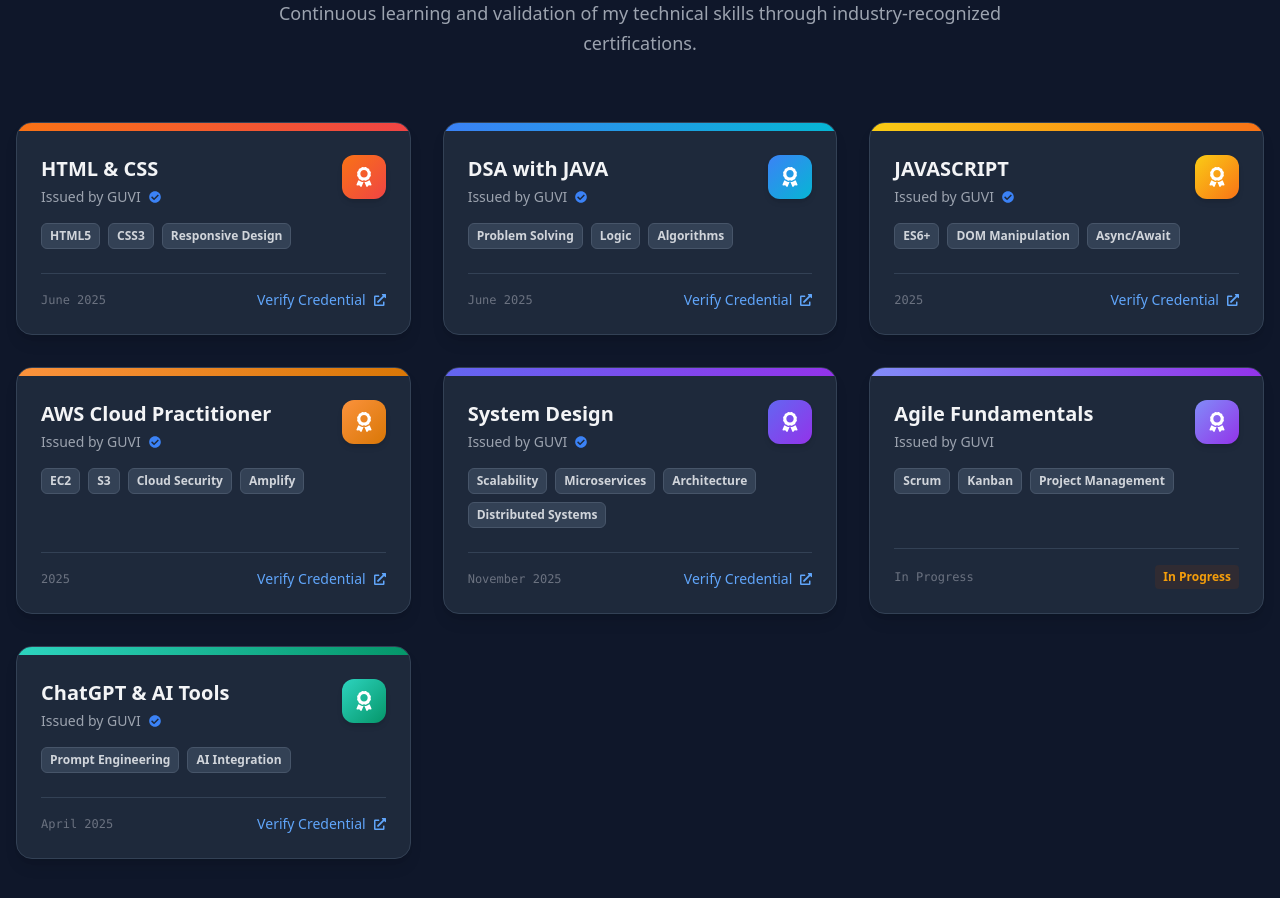
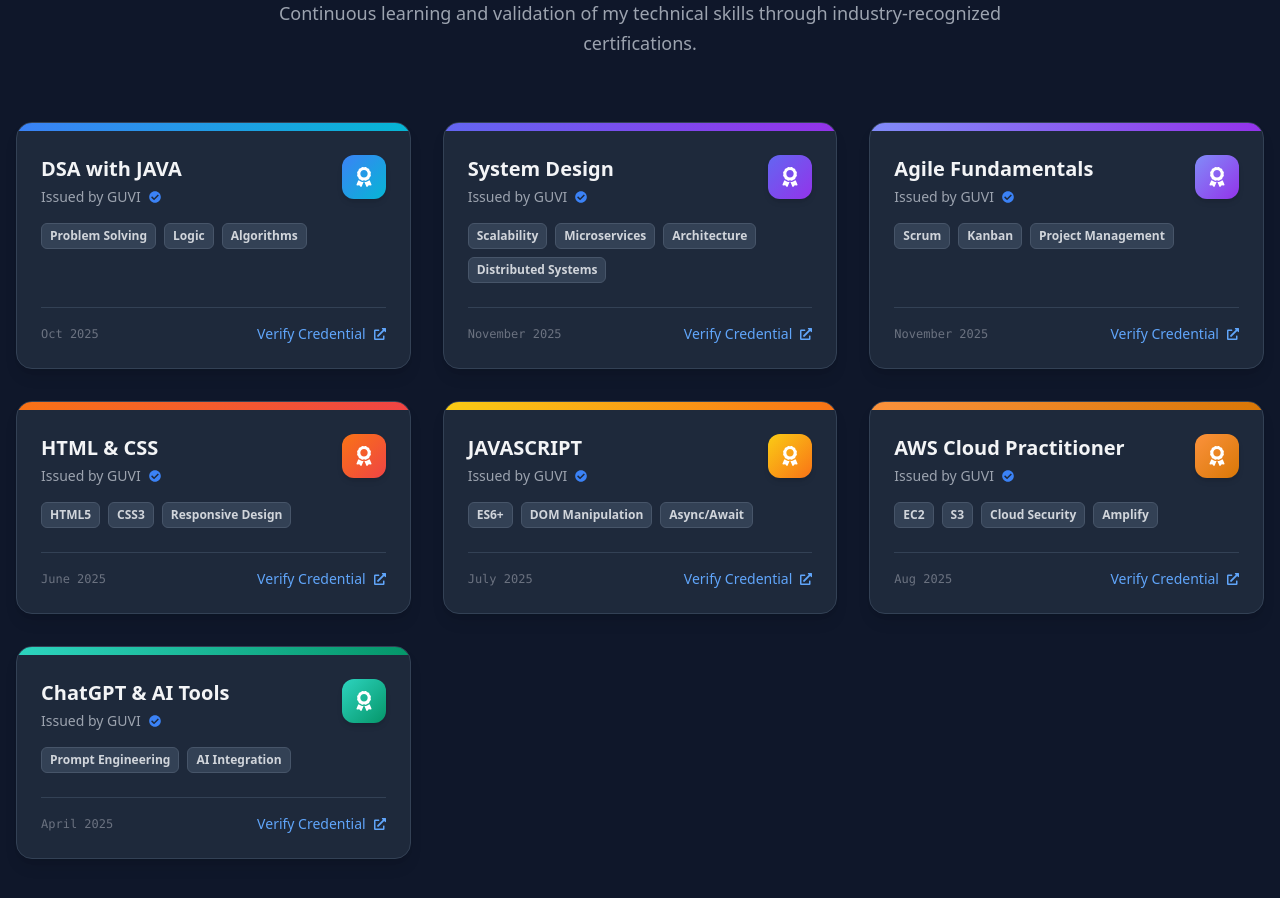
Before and after one commit to rachitsharma300/rachit-portfolio, a React (Vite) app: page / in a window 1280 px wide. Shown: the part 10720-11618 px from the top of the page. Built offline with nearby package versions, Linux system fonts and the light colour scheme.

Commit message:
feat: add Agile certification

```diff
--- a/src/sections/Certifications.jsx
+++ b/src/sections/Certifications.jsx
@@ -1,7 +1,40 @@
+// eslint-disable-next-line no-unused-vars
 import { motion } from "framer-motion";
 import { FaExternalLinkAlt, FaAward, FaCheckCircle } from "react-icons/fa";
 
 const certifications = [
+  {
+    id: "H57k6659AU51MnP998",
+    title: "DSA with JAVA",
+    issuer: "GUVI",
+    date: "Oct 2025",
+    link: "https://www.guvi.in/share-certificate/H57k6659AU51MnP998",
+    skills: ["Problem Solving", "Logic", "Algorithms"],
+    gradient: "from-blue-500 to-cyan-500",
+  },
+  {
+    id: "Y71734xG6H3A7r36j4",
+    title: "System Design",
+    issuer: "GUVI",
+    date: "November 2025",
+    link: "https://www.guvi.in/share-certificate/Y71734xG6H3A7r36j4",
+    skills: [
+      "Scalability",
+      "Microservices",
+      "Architecture",
+      "Distributed Systems",
+    ],
+    gradient: "from-indigo-500 to-purple-600",
+  },
+    {
+    id: "16F37373865JS8t09T",
+    title: "Agile Fundamentals",
+    issuer: "GUVI",
+    date: "November 2025",
+    link: "https://www.guvi.in/share-certificate/16F37373865JS8t09T",
+    skills: ["Scrum", "Kanban", "Project Management"],
+    gradient: "from-indigo-400 to-purple-600",
+  },
   {
     id: "EnS6Qap2781571j740",
     title: "HTML & CSS",
@@ -11,51 +44,25 @@ const certifications = [
     skills: ["HTML5", "CSS3", "Responsive Design"],
     gradient: "from-orange-500 to-red-500",
   },
-  {
-    id: "H57k6659AU51MnP998",
-    title: "DSA with JAVA",
-    issuer: "GUVI",
-    date: "June 2025",
-    link: "https://www.guvi.in/share-certificate/H57k6659AU51MnP998",
-    skills: ["Problem Solving", "Logic", "Algorithms"],
-    gradient: "from-blue-500 to-cyan-500",
-  },
+
   {
     id: "JY4W34O75461MdD01Z",
     title: "JAVASCRIPT",
     issuer: "GUVI",
-    date: "2025",
+    date: "July 2025",
     link: "https://www.guvi.in/share-certificate/JY4W34O75461MdD01Z",
     skills: ["ES6+", "DOM Manipulation", "Async/Await"],
     gradient: "from-yellow-400 to-orange-500",
   },
+
   {
     id: "Y48F1W850h7m515B8A",
     title: "AWS Cloud Practitioner",
     issuer: "GUVI",
-    date: "2025",
+    date: "Aug 2025",
     link: "https://www.guvi.in/share-certificate/Y48F1W850h7m515B8A",
     skills: ["EC2", "S3", "Cloud Security", "Amplify"],
     gradient: "from-orange-400 to-amber-600",
-  },
-  {
-    id: "Y71734xG6H3A7r36j4",
-    title: "System Design",
-    issuer: "GUVI",
-    date: "November 2025",
-    link: "https://www.guvi.in/share-certificate/Y71734xG6H3A7r36j4",
-    skills: ["Scalability", "Microservices", "Architecture", "Distributed Systems"],
-    gradient: "from-indigo-500 to-purple-600",
-  },
-  {
-    id: "Coming Soon 2",
-    title: "Agile Fundamentals",
-    issuer: "GUVI",
-    date: "In Progress",
-    link: "https://www.guvi.in/",
-    skills: ["Scrum", "Kanban", "Project Management"],
-    gradient: "from-indigo-400 to-purple-600",
-    isPending: true,
   },
   {
     id: "0Kc2Ww1C6s412474u1",
@@ -65,7 +72,7 @@ const certifications = [
     link: "https://www.guvi.in/share-certificate/0Kc2Ww1C6s412474u1",
     skills: ["Prompt Engineering", "AI Integration"],
     gradient: "from-teal-400 to-emerald-600",
-  }
+  },
 ];
 
 const CertificateCard = ({ cert, index }) => {
@@ -93,11 +100,16 @@ const CertificateCard = ({ cert, index }) => {
                 Issued by {cert.issuer}
               </span>
               {!cert.isPending && (
-                <FaCheckCircle className="text-blue-500 text-xs" title="Verified" />
+                <FaCheckCircle
+                  className="text-blue-500 text-xs"
+                  title="Verified"
+                />
               )}
             </div>
           </div>
-          <div className={`p-3 rounded-xl bg-gradient-to-br ${cert.gradient} bg-opacity-10 text-white shadow-md`}>
+          <div
+            className={`p-3 rounded-xl bg-gradient-to-br ${cert.gradient} bg-opacity-10 text-white shadow-md`}
+          >
             <FaAward className="text-xl" />
           </div>
         </div>
@@ -142,7 +154,10 @@ const CertificateCard = ({ cert, index }) => {
 
 const Certifications = () => {
   return (
-    <section id="certifications" className="py-20 bg-gray-50 dark:bg-dark-900 transition-colors duration-300">
+    <section
+      id="certifications"
+      className="py-20 bg-gray-50 dark:bg-dark-900 transition-colors duration-300"
+    >
       <div className="container mx-auto px-4">
         <motion.div
           initial={{ opacity: 0, y: 20 }}
@@ -156,7 +171,8 @@ const Certifications = () => {
           </h2>
           <div className="w-24 h-1 bg-gradient-to-r from-blue-600 to-purple-600 mx-auto rounded-full mb-6"></div>
           <p className="text-lg text-gray-600 dark:text-gray-400 max-w-3xl mx-auto leading-relaxed">
-            Continuous learning and validation of my technical skills through industry-recognized certifications.
+            Continuous learning and validation of my technical skills through
+            industry-recognized certifications.
           </p>
         </motion.div>
 
```
